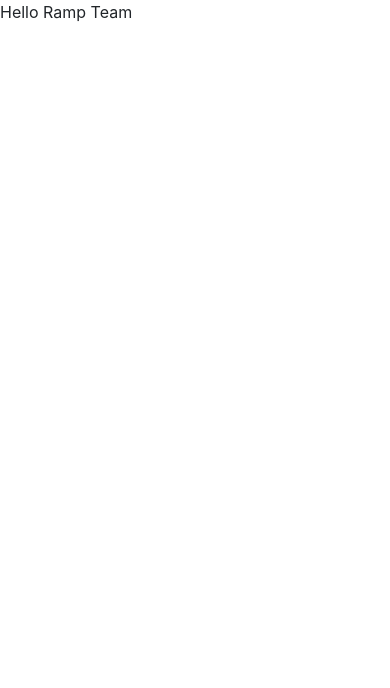
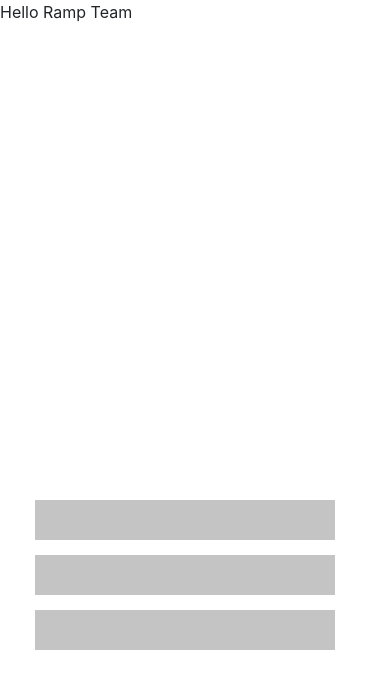
Before and after one commit to Banyan-Labs/ramp, a React (Create React App) app: page / in a window 390 px wide. Shown: the top 688 px of the page. Built offline with nearby package versions, Linux system fonts and the light colour scheme.

Commit message:
Made responsive

```diff
--- a/src/components/Blurb/Blurb.css
+++ b/src/components/Blurb/Blurb.css
@@ -10,3 +10,17 @@
     height: 45px;
     margin-bottom: 15px;
 }
+
+@media screen and (max-width: 414px) {
+    .blurbContainer {
+        position: absolute;
+        top:500px;
+        right: 55px;
+    }
+
+    .blurb {
+        width: 300px;
+        height: 40px;
+        margin-bottom: 15px;
+    }
+}
```
